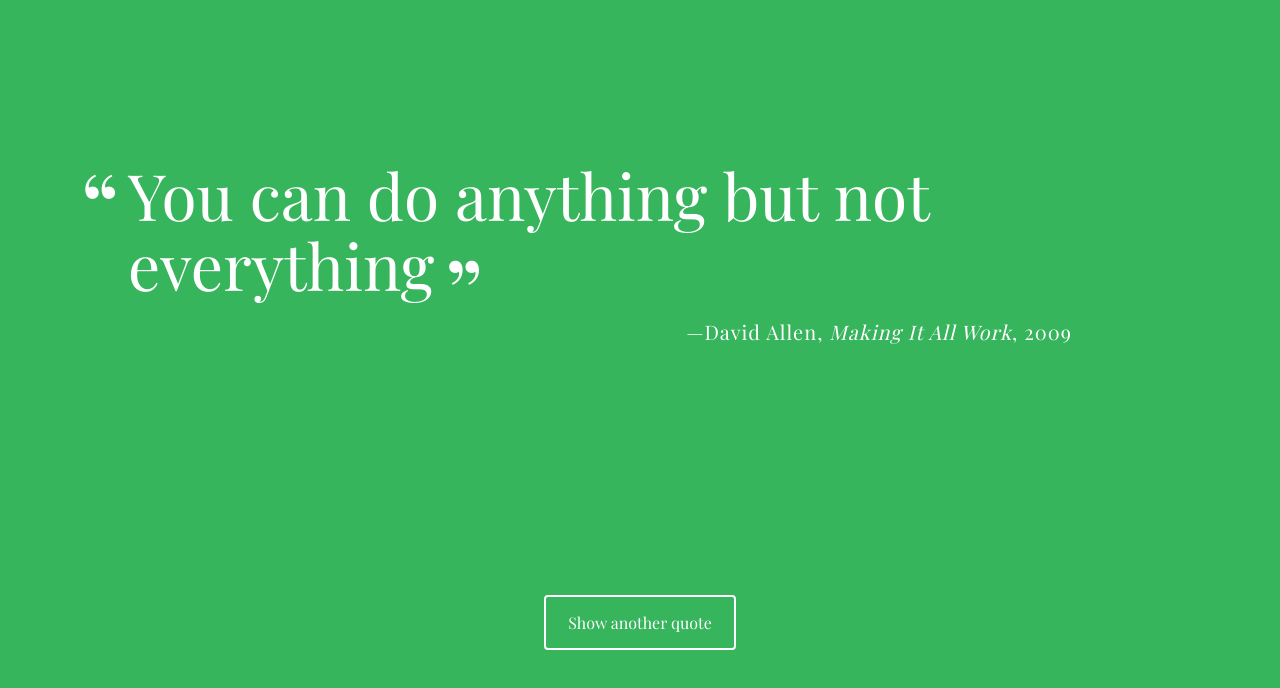
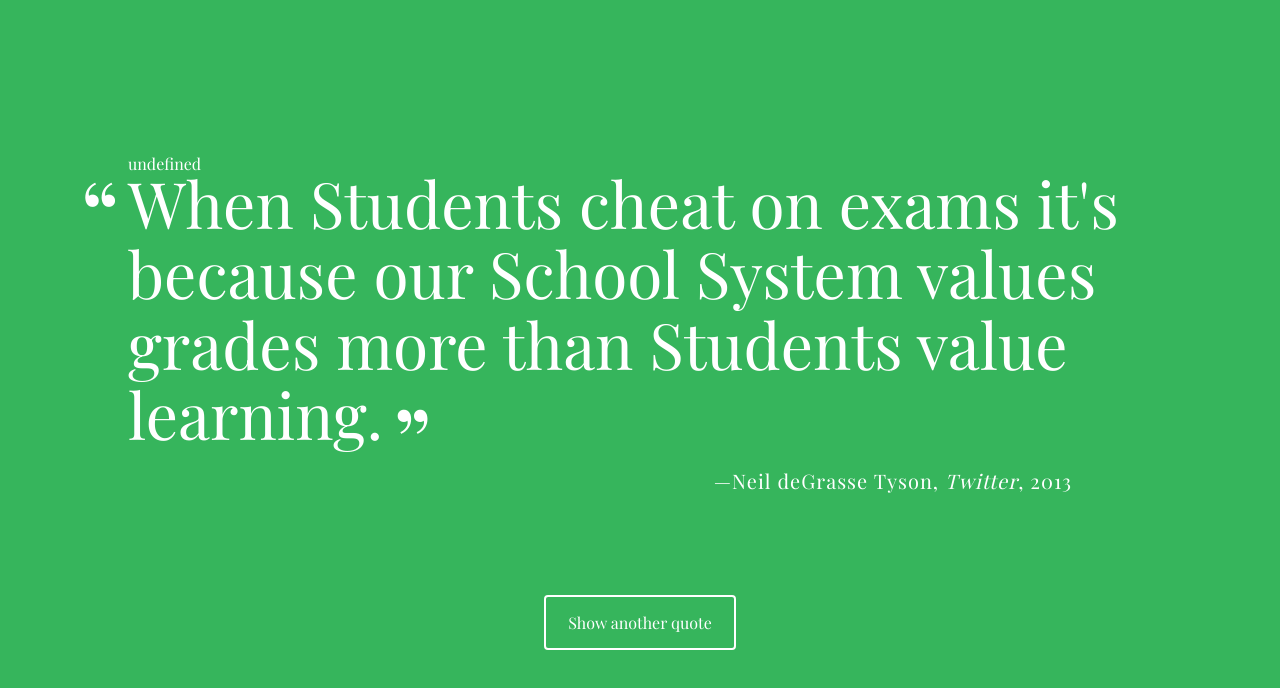
Before and after one commit to c-stone/random-quote-v1, a plain HTML site: page index.html in a window 1280 px wide. Drawn offline with nearby package versions, Linux system fonts and the light colour scheme; a web font is replaced by a local one.

Commit message:
added printQuote function to handle printing a random quote to the page

```diff
--- a/index.html
+++ b/index.html
@@ -10,8 +10,6 @@
 <body>
   <div class="container">
     <div id="quote-box">
-      <p class="quote">You can do anything but not everything</p>
-      <p class="source">David Allen<span class="citation">Making It All Work</span><span class="year">2009</span></p>
     </div>
     <button id="loadQuote">Show another quote</button>
   </div>
--- a/js/script.js
+++ b/js/script.js
@@ -1,28 +1,45 @@
-// event listener to respond to clicks on the page
-// when user clicks anywhere on the page, the "printQuote" function is called
 document.getElementById('loadQuote').addEventListener("click", printQuote, false);
-
 //Create an array to hold my quote data
 //Each quote needs: quote, source, citation(optional), year(optional)
 //Example dataset
-var quoteArray = [{
-										quote: "blank",
-										source: "blank",
-										citation: "blank",
-										year: "1970"
+
+function getRandomQuote() {
+	var quoteArray = [{
+										quote: "When Students cheat on exams it's because our School System values grades more than Students value learning.",
+										source: "Neil deGrasse Tyson",
+										citation: "Twitter",
+										year: "2013"
 									},
 									{
 										quote: "blank",
 										source: "blank",
-										citation: "blank",
-										year: "1971"
-									}]
+										citation: "",
+										year: ""
+									}];
 
-//getRandomQuote function: select and return a randomly selected quote object
-function getRandomQuote(array) {
 	//select random number, not larger than length of array
-	var maxNumber = array.length
+	var maxNumber = quoteArray.length
 	var randomSelection = Math.floor((Math.random() * maxNumber));
 	//return random quote object based on randomSelection
-	return array[randomSelection]
+	return quoteArray[randomSelection]
 }
+
+function printQuote() {
+	//select a random quote
+	var randomQuote = getRandomQuote();
+	var quoteString;
+
+	//concatenate stings to create HTML template using quote object
+	quoteString += '<p class="quote">' + randomQuote.quote + '</p>' +
+								 '<p class="source">' + randomQuote.source;
+	//optionally add year and/or citation if they are present
+	if ( randomQuote.citation ) { quoteString += '<span class="citation">' + randomQuote.citation + '</span>' }
+	if ( randomQuote.year ) { quoteString += '<span class="year">' + randomQuote.year + '</span>' }
+	//complete the html string
+	quoteString += '</p>'
+
+	//add completed html template string to page
+	document.getElementById('quote-box').innerHTML = quoteString
+}
+
+printQuote();
```
